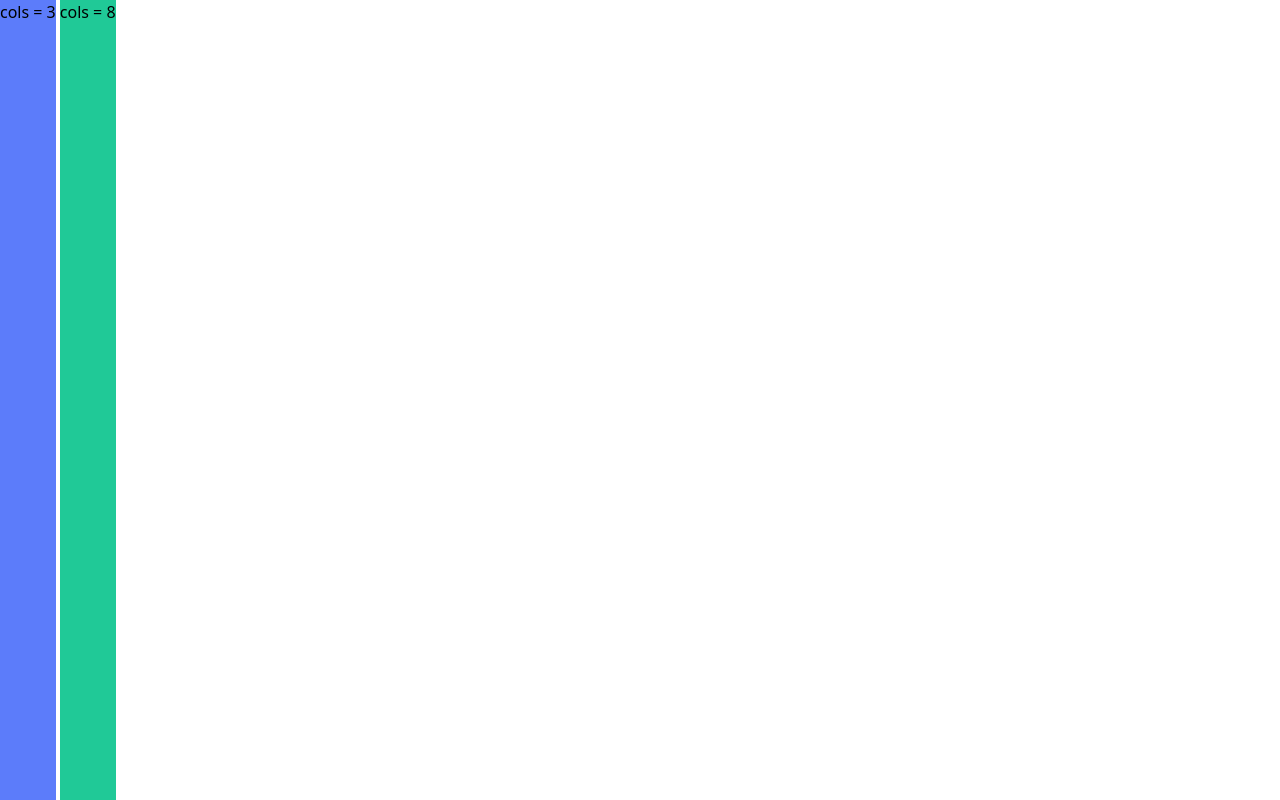
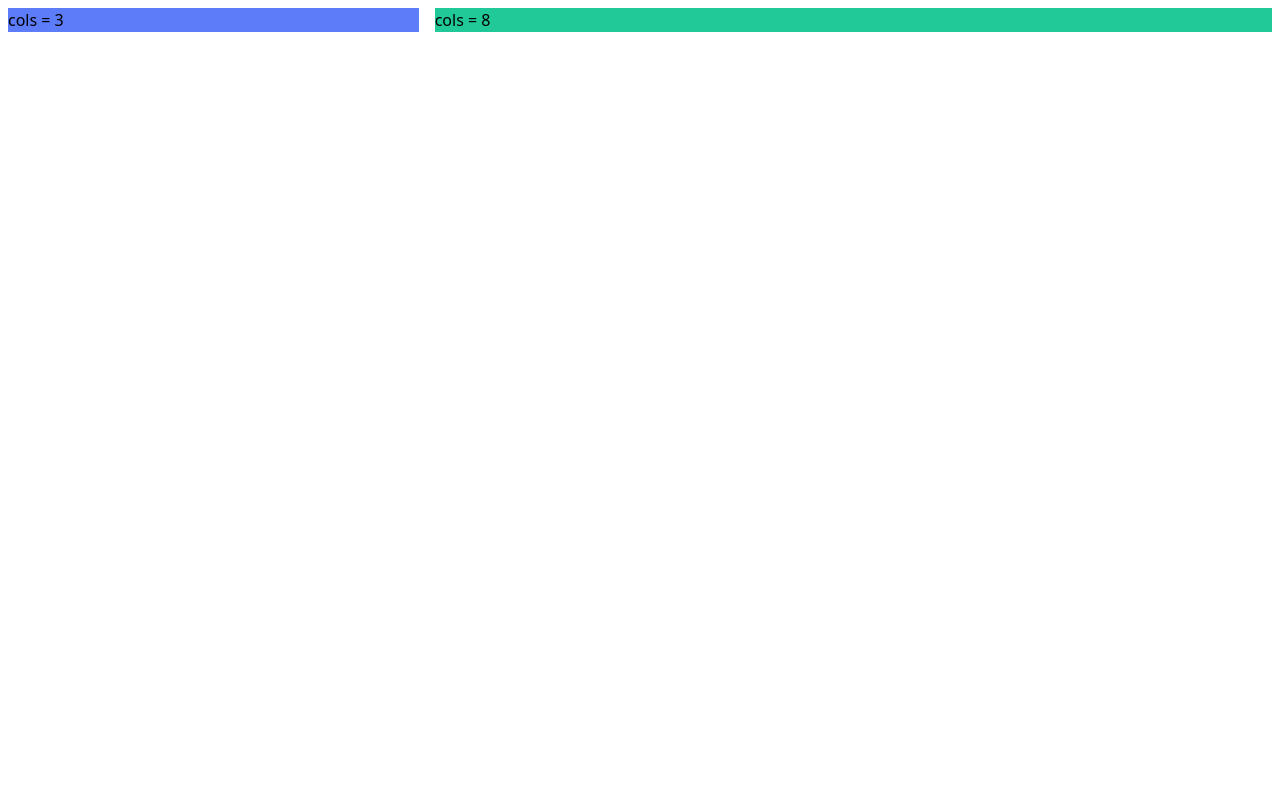
Before and after one commit to sangosteve/ui, a Next.js app: page / in a window 1280 px wide. Built offline with nearby package versions, Linux system fonts and the light colour scheme.

Commit message:
gutter prop

```diff
--- a/app/components/ui/Grid/Grid.tsx
+++ b/app/components/ui/Grid/Grid.tsx
@@ -6,22 +6,42 @@ type Cols = 1 | 2 | 3 | 4 | 5 | 6 | 7 | 8 | 9 | 10 | 11 | 12;
 
 interface GridProps {
   children: React.ReactNode;
-  gap?: "xs" | "sm" | "md" | "lg";
 }
 
-interface ItemProps {
+interface ItemProps extends GridProps {
   children: React.ReactNode;
-  cols?: Cols;
+  cols: Cols;
+  gutter?: number;
 }
 
-const Item = ({ children, cols }: ItemProps) => {
+const Item = ({ children, cols, gutter }: ItemProps) => {
   // return <div className={`flex basis-1/12`}>{children}</div>;
-  return <div className={`flex basis-${cols}/12`}>{children}</div>;
+  return (
+    <div
+      style={{
+        display: "flex",
+        flexBasis: `${(cols / 12) * 100}%`,
+        padding: `${gutter}px`,
+      }}
+    >
+      {children}
+    </div>
+  );
 };
 
 const Grid = ({ children }: GridProps) => {
   return (
-    <div className={`w-screen h-screen flex flex-wrap gap-1`}>{children}</div>
+    // <div className={`w-screen h-screen flex flex-wrap gap-1`}>{children}</div>
+    <div
+      style={{
+        width: "100vw",
+        display: "flex",
+        flexWrap: "wrap",
+        justifyContent: "space-between",
+      }}
+    >
+      {children}
+    </div>
   );
 };
 
--- a/app/page.tsx
+++ b/app/page.tsx
@@ -1,20 +1,14 @@
 "use client";
 import React from "react";
-import Alert from "./components/ui/Alert";
-import Badge from "./components/ui/Badge";
-import styles from "./page.module.css";
-import { Info } from "lucide-react";
-import { Button } from "./components/ui/Button";
-import { Select } from "./components/ui/Select";
 import Grid from "./components/ui/Grid/Grid";
 export default function Home() {
   return (
     <div className="w-screen h-screen ">
       <Grid>
-        <Grid.Item cols={4}>
+        <Grid.Item cols={4} gutter={8}>
           <div className="bg-indigo-500 w-full">cols = 3</div>
         </Grid.Item>
-        <Grid.Item cols={7}>
+        <Grid.Item cols={8} gutter={8}>
           <div className="bg-green-500 w-full">cols = 8</div>
         </Grid.Item>
       </Grid>
```
